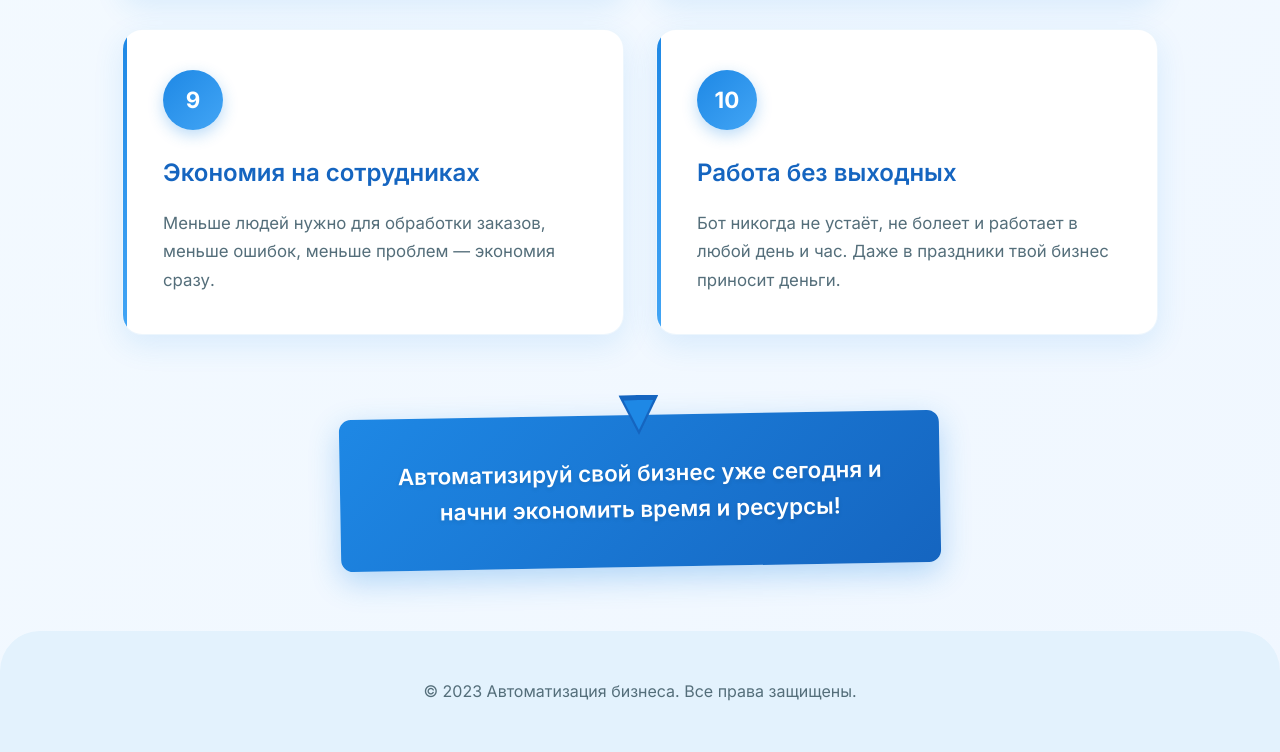
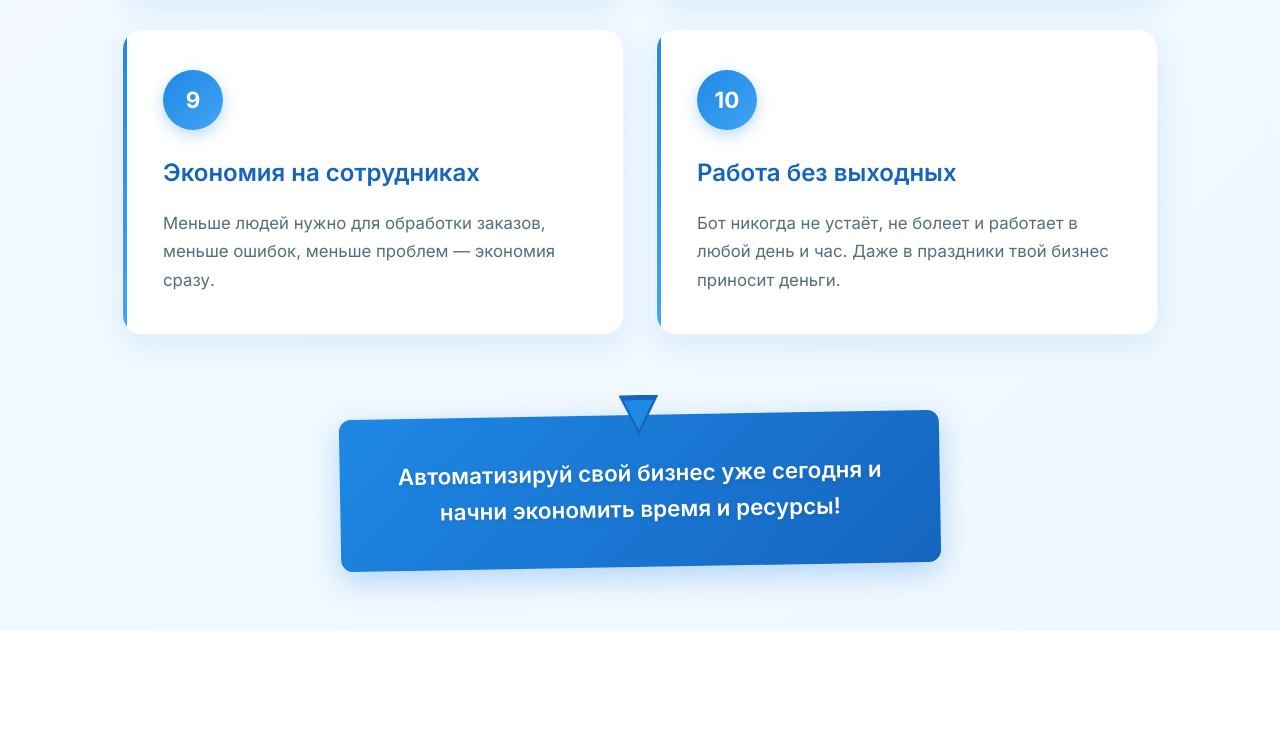
Before and after one commit to Daniil-Shaporenko/Top-10-SiteAUTOMATIZATION, a plain HTML site: page index.html in a window 1280 px wide. Shown: the part 1648-2400 px from the top of the page. After the commit the page ends 2279 px from the top, so only its background shows below. Drawn offline with Linux system fonts and the light colour scheme.

Commit message:
Update index.html

```diff
--- a/index.html
+++ b/index.html
@@ -332,10 +332,6 @@
     <p>Автоматизируй свой бизнес уже сегодня и начни экономить время и ресурсы!</p>
 </div>
 
-<footer>
-    <p>© 2023 Автоматизация бизнеса. Все права защищены.</p>
-</footer>
-
 <script>
     const cards = document.querySelectorAll('.card');
     const observer = new IntersectionObserver((entries) => {
```
